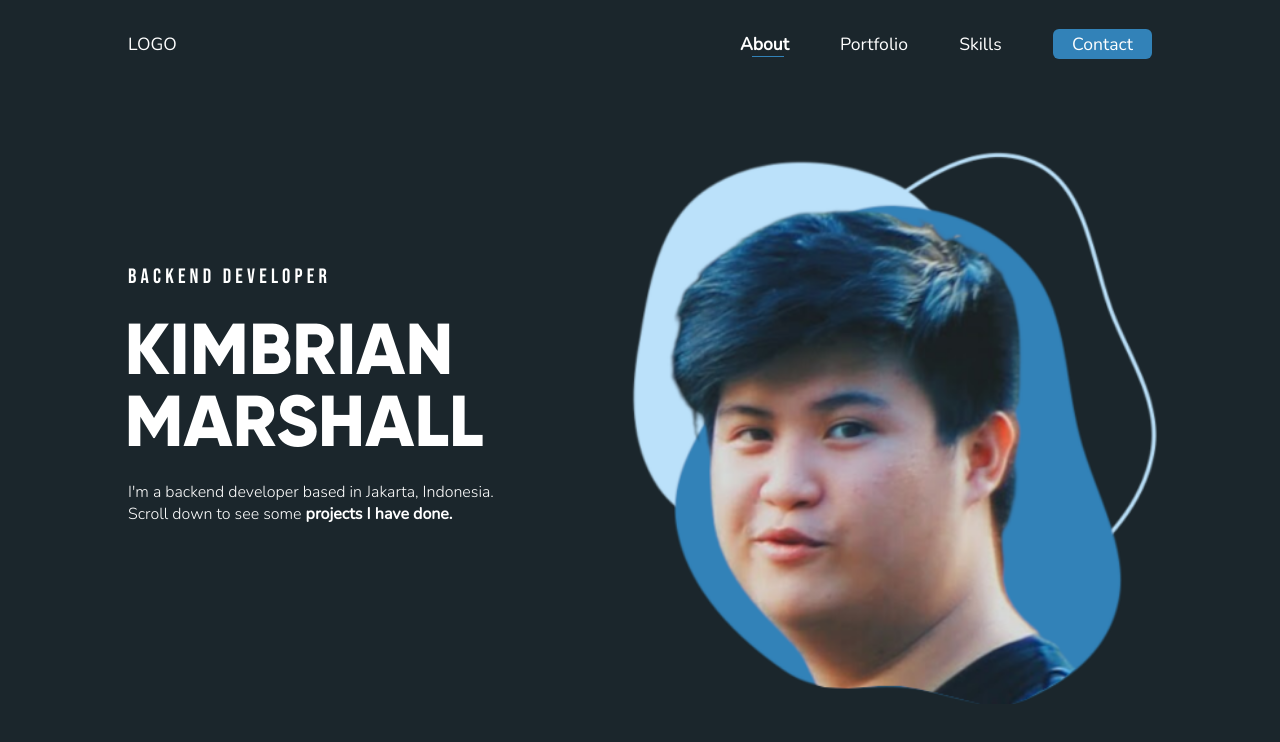
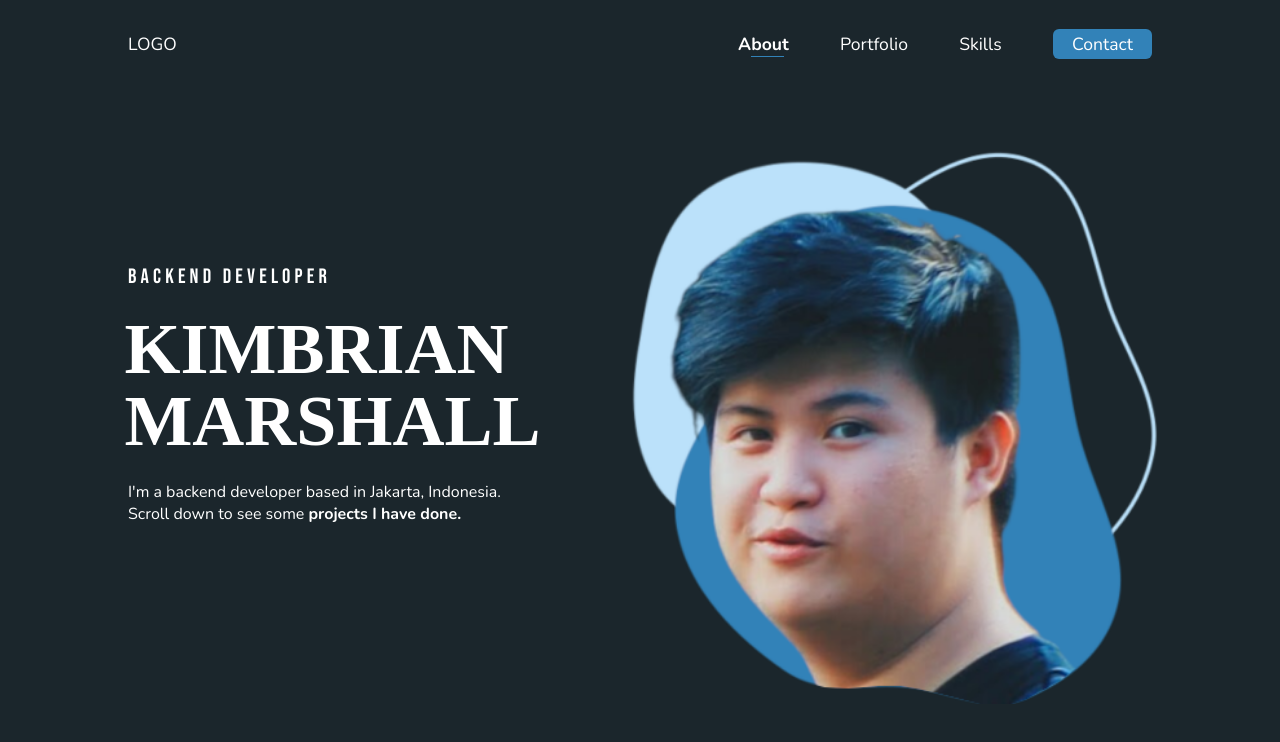
Before and after one commit to cimbraien/cimbraien.id, a plain HTML site: page index.html in a window 1280 px wide. Drawn offline with nearby package versions, Linux system fonts and the light colour scheme.

Commit message:
Migrate to using google fonts

```diff
--- a/styles/style.css
+++ b/styles/style.css
@@ -1,29 +1,4 @@
-@font-face {
-  font-family: Nunito;
-  src: url(Nunito-Regular.ttf);
-}
-
-@font-face {
-  font-family: Nunito;
-  src: url(Nunito-Light.ttf);
-  font-weight: 300;
-}
-
-@font-face {
-  font-family: Gilroy;
-  src: url(Gilroy-Light.otf);
-}
-
-@font-face {
-  font-family: Gilroy;
-  src: url(Gilroy-ExtraBold.otf);
-  font-weight: bold;
-}
-
-@font-face {
-  font-family: Neue;
-  src: url(BebasNeue-Regular.otf);
-}
+@import url("https://fonts.googleapis.com/css2?family=Bebas+Neue&family=Nunito:wght@200;400;700&family=Roboto:wght@900&display=swap");
 
 * {
   margin: 0;
@@ -32,13 +7,14 @@
   font-size: 100%;
   font: inherit;
   vertical-align: baseline;
-  font-family: Nunito;
+  font-family: "Nunito";
+  font-weight: 400;
   color: #fff;
 }
 
 body {
   background: #1b262c;
-  font-family: Nunito;
+  font-family: "Nunito";
   color: #fff;
 }
 
@@ -127,14 +103,14 @@ body {
 }
 
 .about-title {
-  font-family: Neue;
+  font-family: "Bebas Neue";
   letter-spacing: 0.2em;
   font-size: 1.3em;
   margin-bottom: 3vh;
 }
 
 .about-name {
-  font-family: Gilroy;
+  font-family: "Gilroy";
   font-weight: bold;
   font-size: 4.5em;
   line-height: 1em;
@@ -143,11 +119,11 @@ body {
 }
 
 .about-intro {
-  font-weight: 300;
+  font-weight: 200;
 }
 
 .about-intro span {
-  font-weight: bold;
+  font-weight: 700;
 }
 
 .about-right {
```
Also changed, not shown: styles/BebasNeue-Regular.otf (deleted), styles/Gilroy-ExtraBold.otf (deleted), styles/Gilroy-Light.otf (deleted), styles/Nunito-Light.ttf (deleted), styles/Nunito-Regular.ttf (deleted).
